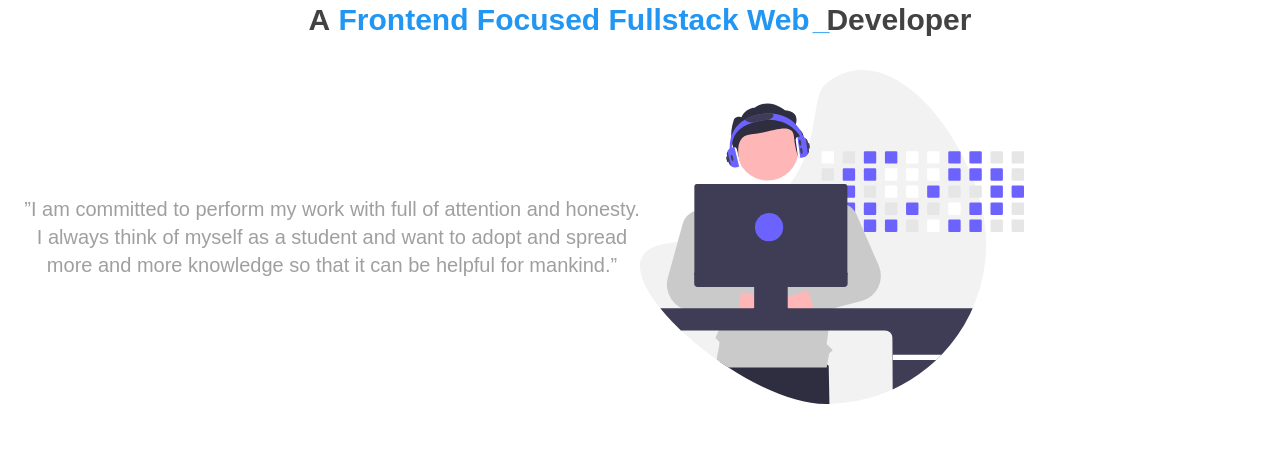
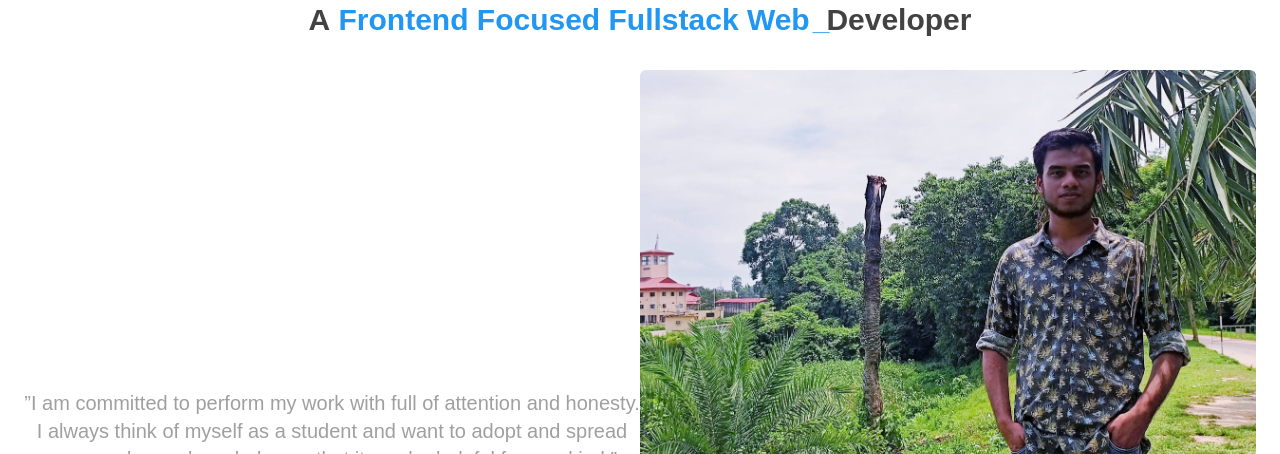
Before and after one commit to Hasan-Rashed/Portfolio, a React (Vite) app in the folder frontend/: page / in a window 1280 px wide. Shown: the part 194-648 px from the top of the page. Built offline with nearby package versions, Linux system fonts and the light colour scheme; a web font is replaced by a local one.

Commit message:
Home Rashed Image changed

```diff
--- a/frontend/src/components/Hero.jsx
+++ b/frontend/src/components/Hero.jsx
@@ -1,5 +1,5 @@
 import { Typewriter } from 'react-simple-typewriter'
-import developer from '../assets/developer activity.svg'
+import developer from '../assets/Rashed.jpg'
 
 
 const Hero = () => {
@@ -34,7 +34,7 @@ const Hero = () => {
                         </p>
                     </div>
                     <div className='hidden md:inline-block'>
-                        <img src={developer} className='w-96' alt="developer" />
+                        <img src={developer} className='w-auto rounded-md' alt="developer" />
                     </div>
                 </div>
         </div>
```
Also changed, not shown: frontend/src/assets/Rashed.jpg (added).
